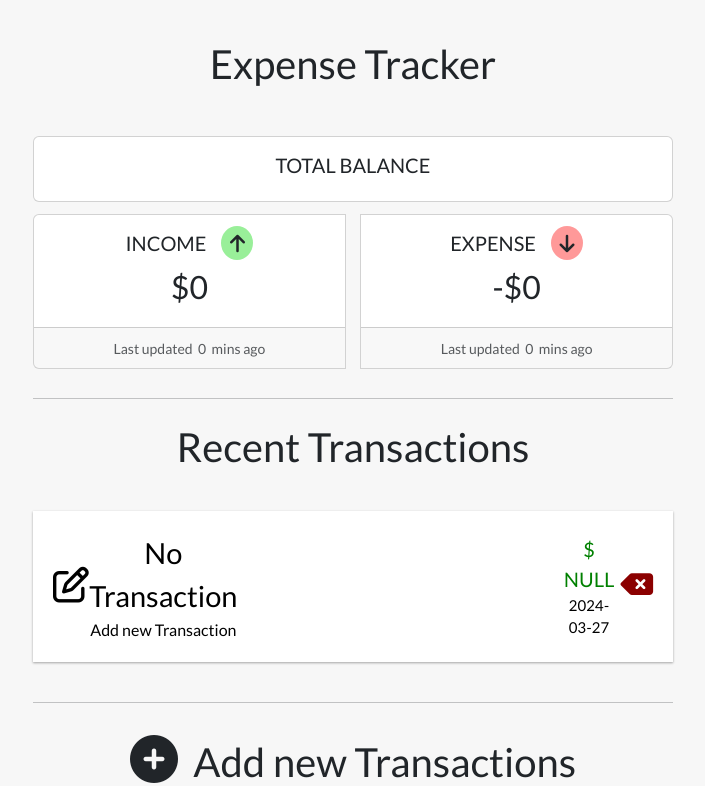
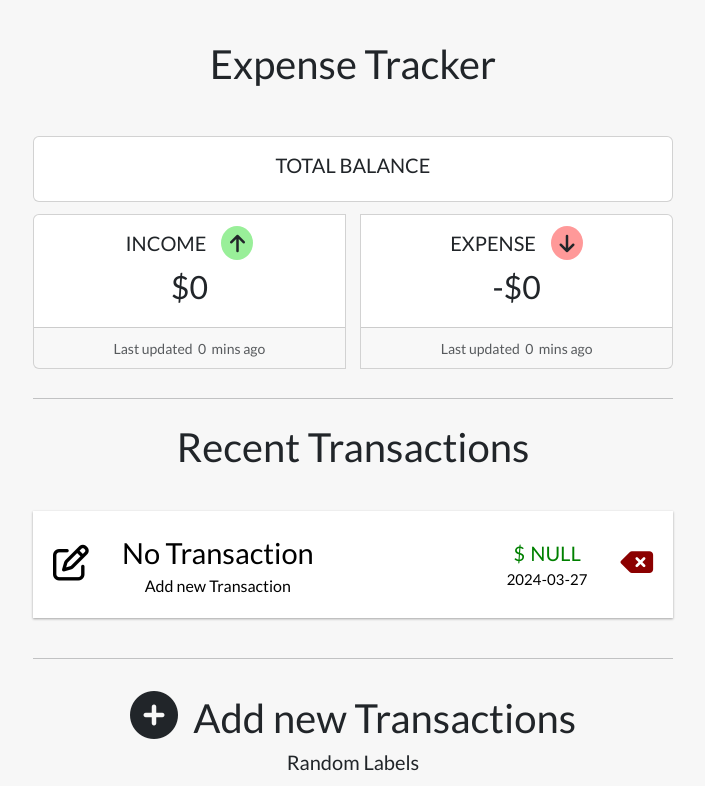
Before and after one commit to RahulPorel/Expense-Tracker, a React (Vite) app: page / in a window 1280 px wide. Shown: the top 786 px of the page, without its empty margins (287-992 px from the left). Built offline with nearby package versions, Linux system fonts and the light colour scheme; a web font is replaced by a local one.

Commit message:
code update

```diff
--- a/src/components/Transactions/Transactions.css
+++ b/src/components/Transactions/Transactions.css
@@ -50,7 +50,8 @@
   display: block;
   padding: 0 0 0 8rem;
   font-weight: 590;
-  font-family:'Trebuchet MS', 'Lucida Sans Unicode', 'Lucida Grande', 'Lucida Sans', Arial, sans-serif;
+  font-family: "Trebuchet MS", "Lucida Sans Unicode", "Lucida Grande",
+    "Lucida Sans", Arial, sans-serif;
 }
 .date {
   font-size: 15px;
@@ -65,7 +66,7 @@
 .trans-name {
   text-align: center;
   align-self: center;
-  margin-right: 12rem;
+  margin-right: 2rem;
   font-size: 1.45em;
 }
 .trans-name-desc {
--- a/src/components/Transactions/Transactions.jsx
+++ b/src/components/Transactions/Transactions.jsx
@@ -176,10 +176,21 @@
       <hr className="hr" />
       <div className="add-new-trans-container">
         <h1>
-          <i
-            onClick={handleHideAddTransToggle}
-            className="fa-solid fa-circle-plus"
-          ></i>
+          {!hideAddTrans ? (
+            <button
+              onClick={handleHideAddTransToggle}
+              className="rm-btn-styling"
+            >
+              <i className="fa-solid fa-circle-plus"></i>
+            </button>
+          ) : (
+            <button
+              onClick={handleHideAddTransToggle}
+              className="rm-btn-styling"
+            >
+              <i className="fa-solid fa-circle-minus"></i>
+            </button>
+          )}
           &nbsp; Add new Transactions
         </h1>
 
```
